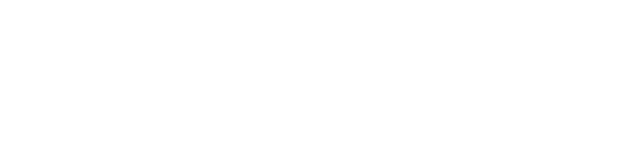
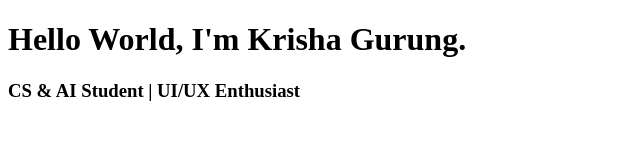
Before and after one commit to KrishaCoded/PortfolioSite, a plain HTML site: page landing.html in a window 1280 px wide. Shown: the whole page, without its empty margins (0-640 px from the left). Drawn offline with Linux system fonts and the light colour scheme.

Commit message:
Update landing.html
started

```diff
--- a/landing.html
+++ b/landing.html
@@ -3,10 +3,12 @@
 <head>
 	<meta charset="UTF-8">
 	<meta name="KrishaCoded" content="width=device-width, initial-scale=1.0">
-	<title>Document</title>
+	<title>www.krishacoded.com</title>
 </head>
 
 <body>
+	<h1>Hello World, I'm Krisha Gurung.</h1>
+	<h3> CS & AI Student | UI/UX Enthusiast </h3>
 
 </body>
 
```
